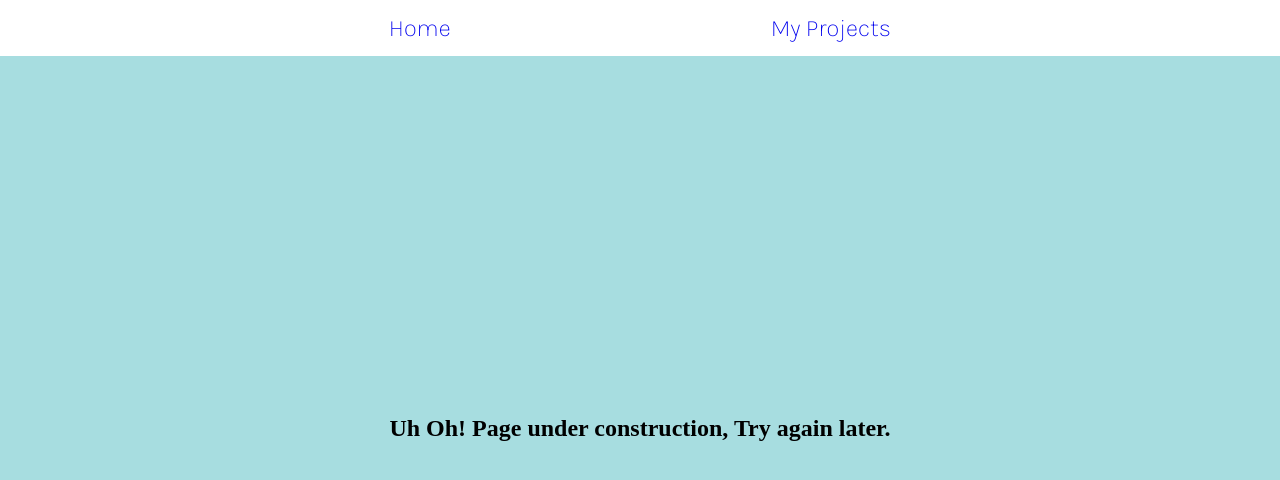
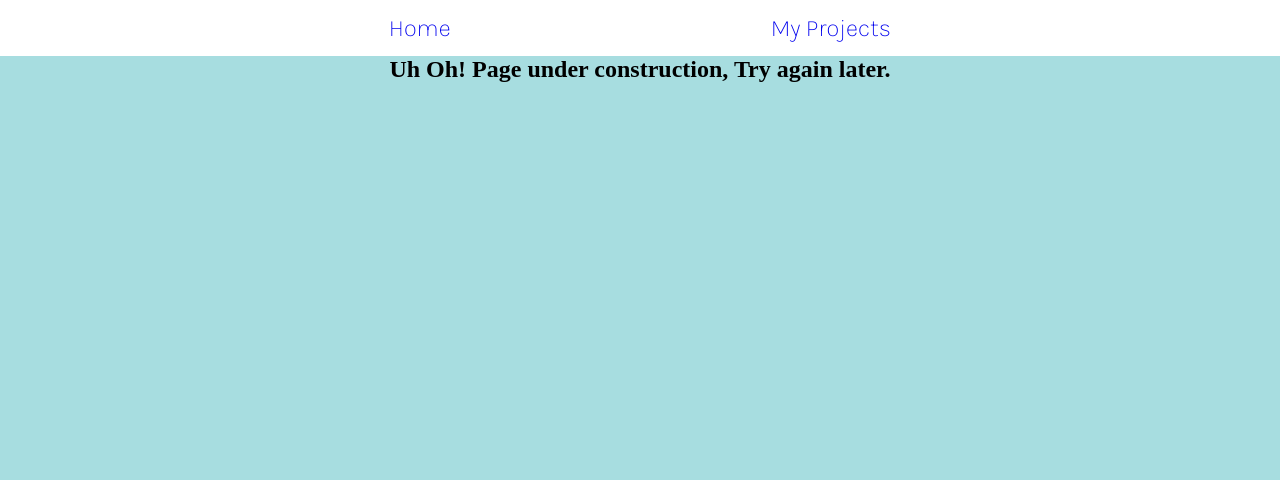
Before and after one commit to aman-mohd/react-resume-repo, a React (Create React App) app: page /projects in a window 1280 px wide. Shown: the top 480 px of the page. Built offline with nearby package versions, Linux system fonts and the light colour scheme.

Commit message:
height css removed

```diff
--- a/src/Projects/Project.css
+++ b/src/Projects/Project.css
@@ -1,6 +1,5 @@
 .temporary_div{
   width: 100vw;
-  height: calc(100vh - 3.5rem);
   display: flex;
   justify-content: center;
   align-items: center;
```
